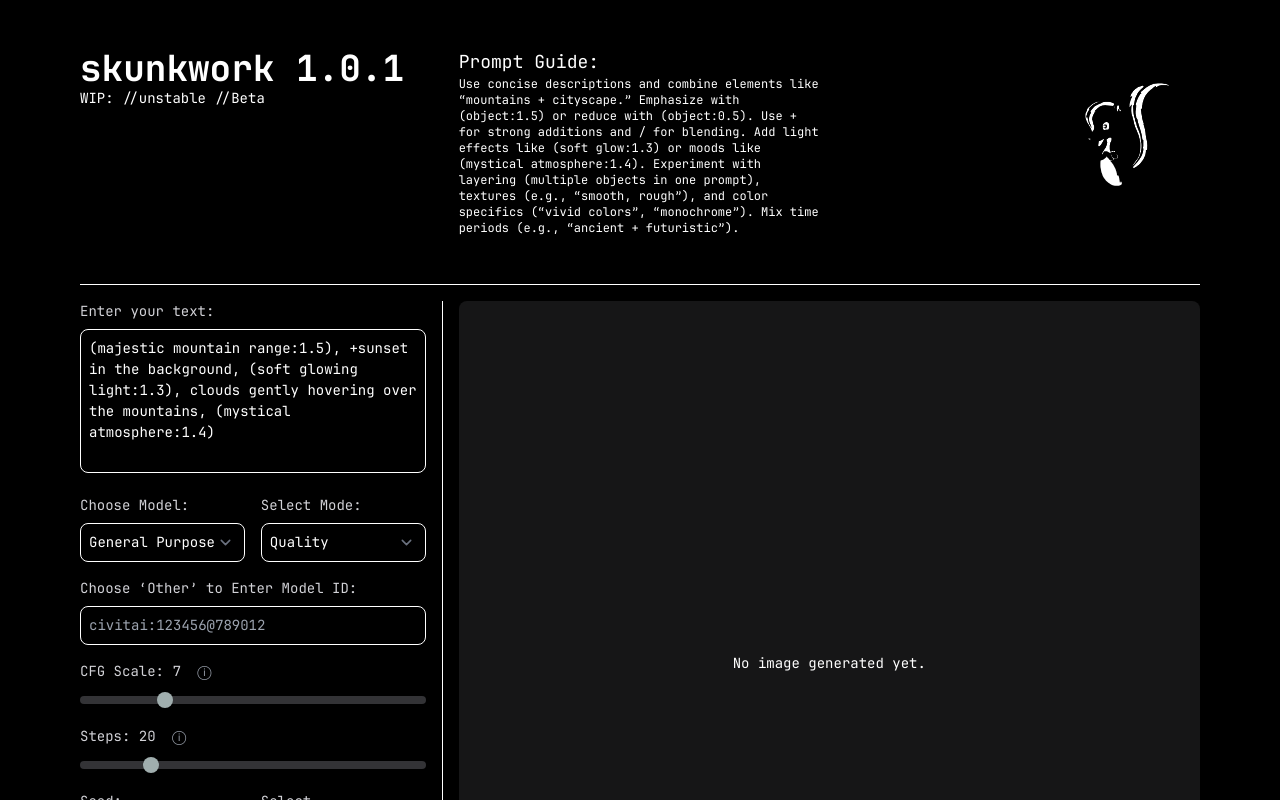
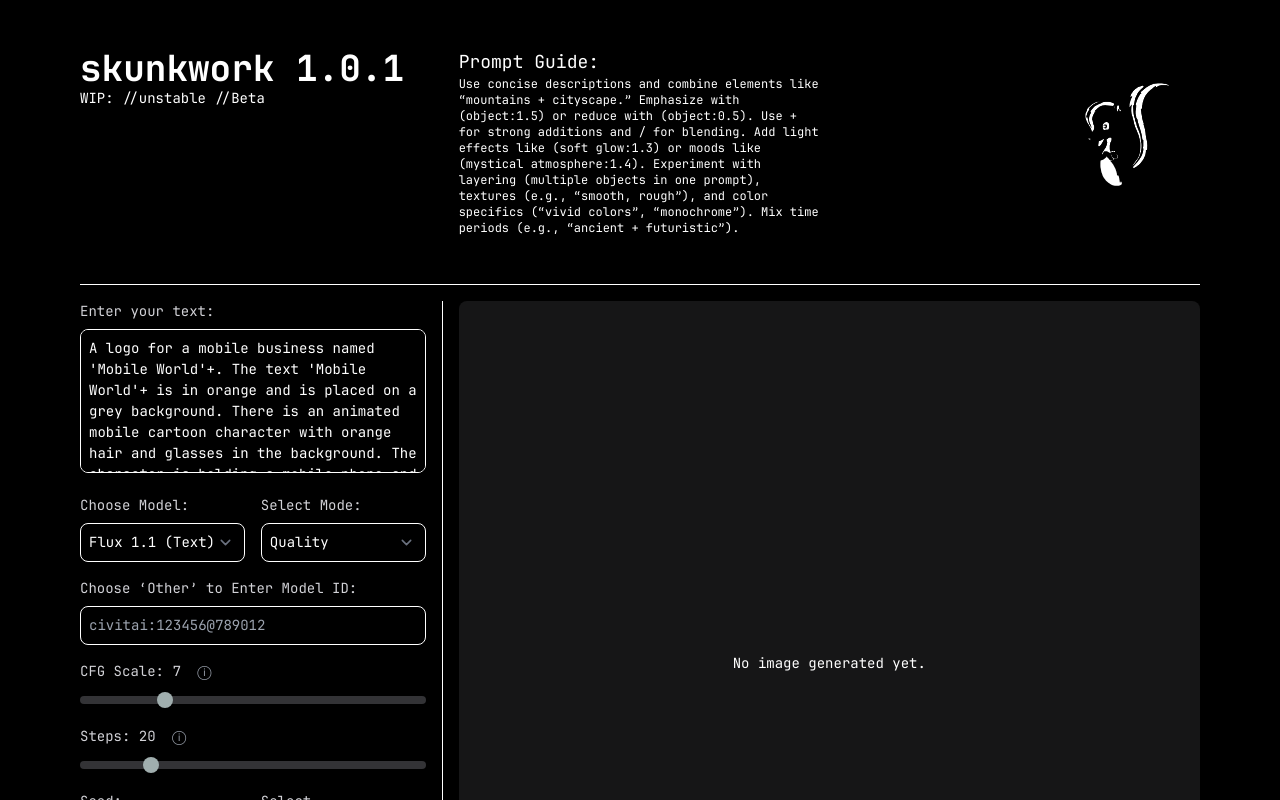
Before and after one commit to uandi/skunkworks, a Vue app: page / in a window 1280 px wide. Shown: the top 800 px of the page. Built offline with nearby package versions, Linux system fonts and the light colour scheme; no server answers.

Commit message:
added flux model

```diff
--- a/src/components/ImageGenerator.vue
+++ b/src/components/ImageGenerator.vue
@@ -50,6 +50,7 @@
           <div class="w-1/2">
             <label for="model-select" class="input-label">Choose Model:</label>
             <select v-model="selectedModelOption" id="model-select" class="select-input w-full">
+              <option value="civitai:618692@691639">Flux 1.1 (Text)</option>
               <option value="civitai:788550@915279">General Purpose</option>
               <option value="civitai:4384@128713">Unreal Engine</option>
               <option value="civitai:8030@261539">Analog Realistic</option>
@@ -317,12 +318,12 @@ export default defineComponent({
     const generatedSeed = ref<number | null>(null);
     const cfgScale = ref(7); // Default value for CFG Scale
     const modalVisible = ref(false);
-    const textInput = ref("(majestic mountain range:1.5), +sunset in the background, (soft glowing light:1.3), clouds gently hovering over the mountains, (mystical atmosphere:1.4)");
-    const model = ref("civitai:788550@915279");
+    const textInput = ref("A logo for a mobile business named 'Mobile World'+. The text 'Mobile World'+ is in orange and is placed on a grey background. There is an animated mobile cartoon character with orange hair and glasses in the background. The character is holding a mobile phone and is standing on a cloud.");
+    const model = ref("civitai:618692@691639");
     const selectedMode = ref("quality");
     const steps = ref(20);
 
-    const selectedModelOption = ref("civitai:788550@915279"); // Tracks dropdown selection
+    const selectedModelOption = ref("civitai:618692@691639"); // Tracks dropdown selection
     const customModelId = ref(""); // Stores user-entered model ID
     const modelIdError = ref(""); // Stores validation error message
 
```
